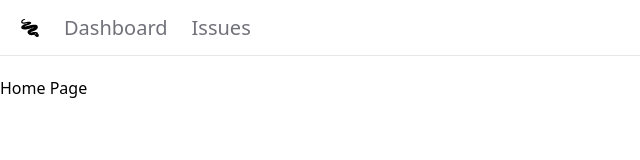
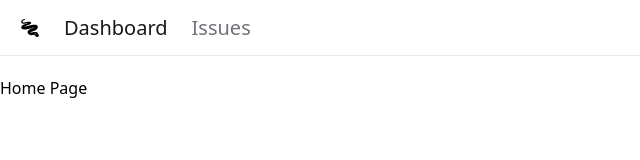
Before and after one commit to amir-h-404/issue-tracker, a Next.js app: page / in a window 1280 px wide. Shown: the top 160 px of the page, without its empty margins (0-640 px from the left). Built offline with nearby package versions, Linux system fonts and the light colour scheme.

Commit message:
Style the active link in the navbar

```diff
--- a/app/components/NavBar.tsx
+++ b/app/components/NavBar.tsx
@@ -1,5 +1,9 @@
+"use client";
+
 import Link from "next/link";
 import { GiSandSnake } from "react-icons/gi";
+import { usePathname } from "next/navigation";
+import classNames from "classnames";
 
 export default function NavBar() {
   // list of nav links:
@@ -7,6 +11,8 @@
     { id: 1, href: "/", content: "Dashboard" },
     { id: 2, href: "/issue", content: "Issues" },
   ];
+  // get path of url:
+  const currentPath = usePathname();
   return (
     <nav className="flex gap-6 text-xl mb-5 px-5 border-b h-14 items-center">
       <Link href="#">
@@ -16,7 +22,11 @@
         {links.map((link) => (
           <Link
             key={link.id}
-            className="text-zinc-500 hover:text-zinc-800 transition-colors"
+            className={classNames({
+              "text-zinc-900": currentPath === link.href,
+              "text-zinc-500": currentPath !== link.href,
+              "hover:text-zinc-800 transition-colors": true,
+            })}
             href={link.href}
           >
             {link.content}
--- a/package.json
+++ b/package.json
@@ -9,6 +9,7 @@
     "lint": "next lint"
   },
   "dependencies": {
+    "classnames": "^2.5.1",
     "next": "15.1.2",
     "react": "^19.0.0",
     "react-dom": "^19.0.0",
```
Also changed, not shown: 1 other file (tests, documents, lock files or other folders).
